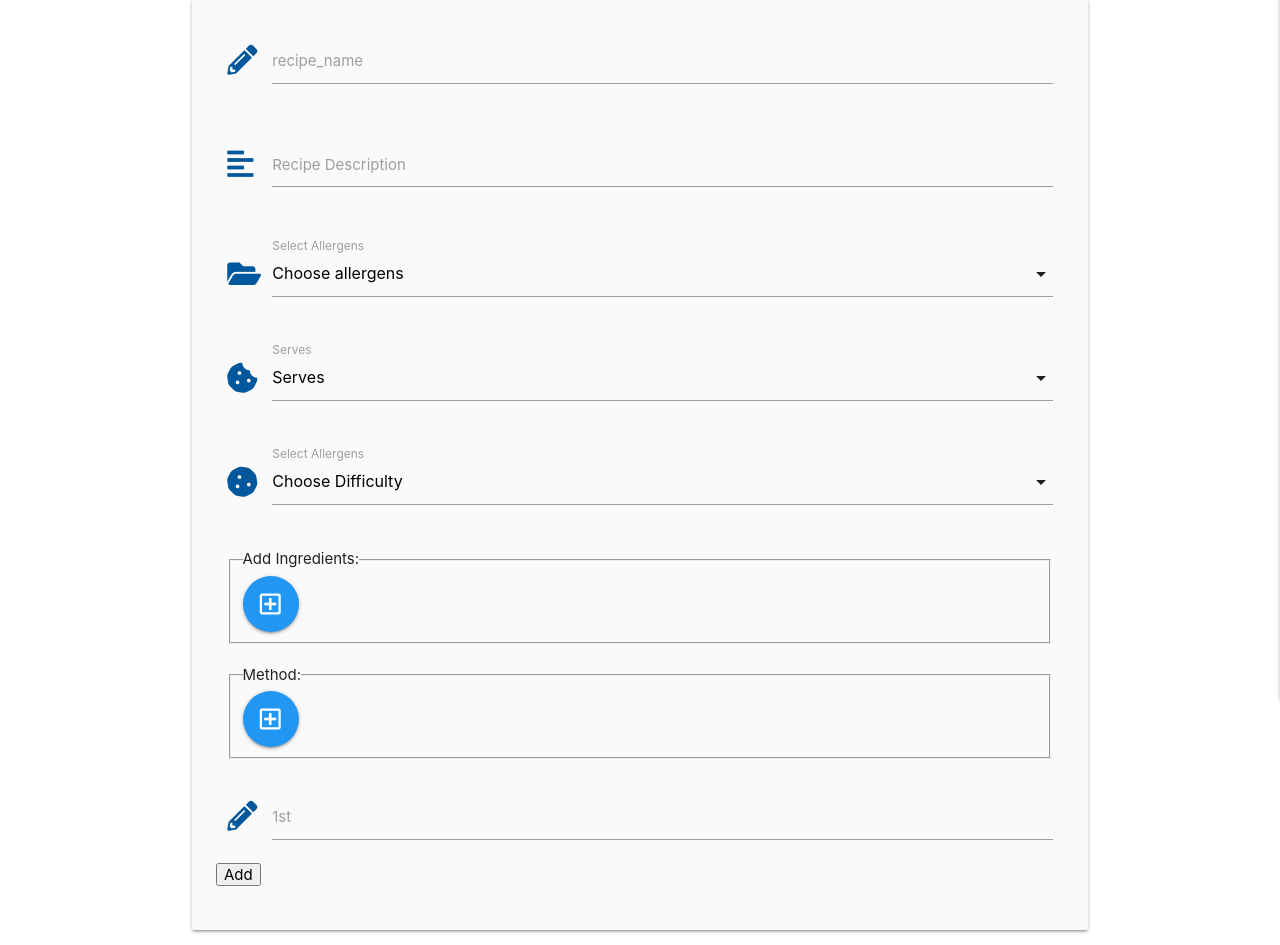
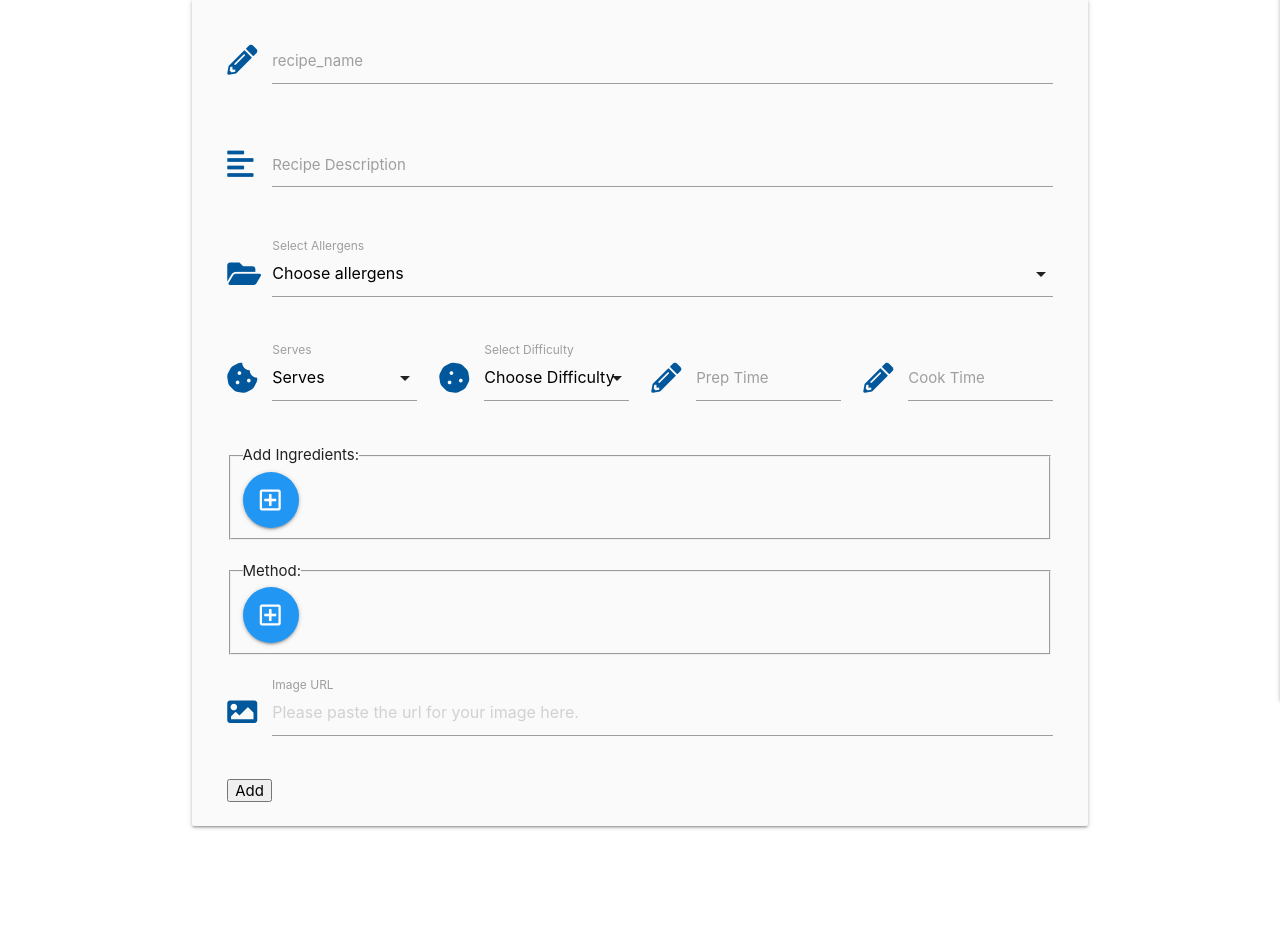
Before and after one commit to coder187/ci_ms3_cookbook, a Flask app: page /add_recipe.html in a window 1280 px wide. Shown: the part 160-1105 px from the top of the page. After the commit the page ends 989 px from the top, so only its background shows below. Run offline with Flask 2, Linux system fonts and the light colour scheme; data that the repository does not hold is empty; some libraries are stand-ins or nearby versions.

Commit message:
add cook, prep time. add image url with default

```diff
--- a/app.py
+++ b/app.py
@@ -44,6 +44,10 @@ def add_recipe():
     if request.method == "POST":
         method_steps = request.form.getlist("meth[]")
         ingredients = request.form.getlist("ing[]")
+        image_url = url_for("static", filename="images/noimage.png")
+        prep_time = "n/a"
+        if request.form.get("image_url"):
+            image_url = request.form.get("image_url")
 
         recipe = {
             "name": request.form.get("recipe_name"),
@@ -53,9 +57,11 @@ def add_recipe():
             "allergens": request.form.getlist("allergens"),
             "difficulty": request.form.get("difficulty"),
             "serves": request.form.get("serves"),
-            "image_url" : url_for("static", filename="images/noimage.png"),
+            "image_url": image_url,
             "ingredients": ingredients,
-            "method": method_steps
+            "method": method_steps,
+            "preptime": request.form.get("prep_time"),
+            "cooktime": request.form.get("cook_time"),
             }
 
         mongo.db.recipes.insert_one(recipe)
--- a/templates/add_recipe.html
+++ b/templates/add_recipe.html
@@ -38,9 +38,10 @@
                 <label for="category_name">Select Allergens</label>
             </div>
         </div>
+
         <!-- Select Serves -->
         <div class="row">
-            <div class="input-field col s12">
+            <div class="input-field col l3">
                 <i class="fas fa-cookie-bite prefix light-blue-text text-darken-4"></i>
                 <select id="serves" name="serves" class="validate" required>
                     <option value="" disabled selected>Serves</option>
@@ -50,10 +51,9 @@
                 </select>
                 <label for="serves">Serves</label>
             </div>
-        </div>
-        <!-- Select Difficulty -->
-        <div class="row">
-            <div class="input-field col s12">
+
+            <!-- Select Difficulty -->
+            <div class="input-field col l3">
                 <i class="fas fa-cookie prefix light-blue-text text-darken-4"></i>
                 <select id="difficulty" name="difficulty" class="validate" required>
                     <option value="" disabled selected>Choose Difficulty</option>
@@ -61,9 +61,22 @@
                         <option value="Mediun">Mediun</option>
                         <option value="Hard">Hard</option>
                 </select>
-                <label for="difficulty">Select Allergens</label>
+                <label for="difficulty">Select Difficulty</label>
+            </div>
+            <!-- Prep Time -->
+            <div class="input-field col l3">
+                <i class="fas fa-pencil-alt prefix light-blue-text text-darken-4"></i>
+                <input id="prep_time" type="text" name="prep_time" minlength="5" maxlength="10" class="validate">
+                <label for="prep_time">Prep Time</label>
+            </div>
+            <!-- Cook Time -->
+            <div class="input-field col l3">
+                <i class="fas fa-pencil-alt prefix light-blue-text text-darken-4"></i>
+                <input id="cook_time" type="text" name="cook_time" minlength="5" maxlength="50" class="validate">
+                <label for="cook_time">Cook Time</label>
             </div>
         </div>
+
         <!-- Ingredients -->
         <div class="row">
             <div class="col s12">
@@ -80,21 +93,24 @@
             <div class="col s12">
                 <fieldset>
                     <legend>Method:</legend>
-                    <button type = "button" class="btn-floating btn-large waves-effect waves-light blue" onclick="addIngredient(GetLastStepNo('method-container')+1,'method-container');"><i class="far fa-plus-square"></i></button>
+                    <button type="button" class="btn-floating btn-large waves-effect waves-light blue"
+                        onclick="addIngredient(GetLastStepNo('method-container')+1,'method-container');"><i
+                            class="far fa-plus-square"></i></button>
                     <div id="method-container">
                     </div>
                 </fieldset>
             </div>
         </div>
 
-        <!-- METHOD ONE -->
+        <!-- Image URL -->
         <div class="row">
             <div class="input-field col s12">
-                <i class="fas fa-pencil-alt prefix light-blue-text text-darken-4"></i>
-                <input id="method[]" type="text" name="method[]" minlength="5" maxlength="50" class="validate"
-                    required>
-                <label for="method[]">1st</label>
+                <i class="fas fa-image prefix light-blue-text text-darken-4"></i>
+                <input id="image_url" type="text" name="image_url" minlength="5" maxlength="200" class="validate"
+                placeholder="Please paste the url for your image here.">
+                <label for="image_url">Image URL</label>
             </div>
+        </div>
 
         <button type="submit">Add</button>
 
```
